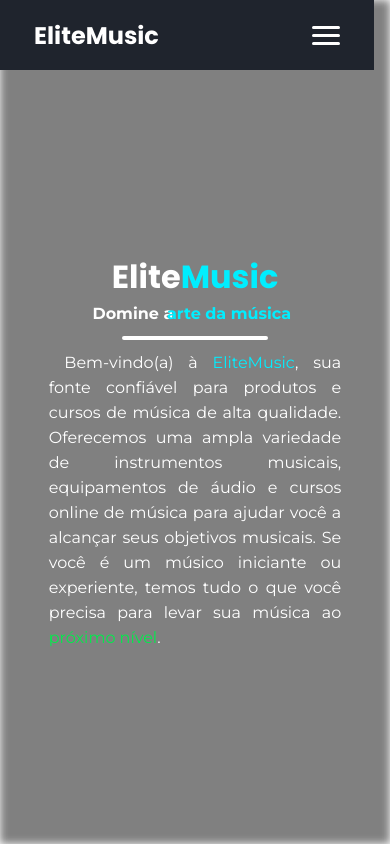
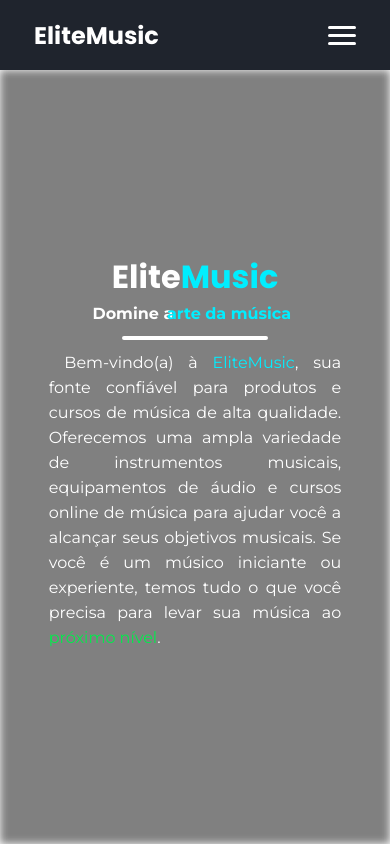
Before and after one commit to Jhon-Victor-Ramos/Aprendendo-Responsividade-e-Anima-o, a plain HTML site: page ProjetoResponsivo/index.html in a window 390 px wide. Drawn offline with nearby package versions, Linux system fonts and the light colour scheme.

Commit message:
Ajeitei o menu nav

```diff
--- a/ProjetoResponsivo/css/style.css
+++ b/ProjetoResponsivo/css/style.css
@@ -311,7 +311,7 @@ footer{
     }
 
     /* NAV */
-    nav{position: fixed; width: 96dvw;}
+    nav{position: fixed; width: 100%;}
     .hamburguer{
         display: block;
     }
```
